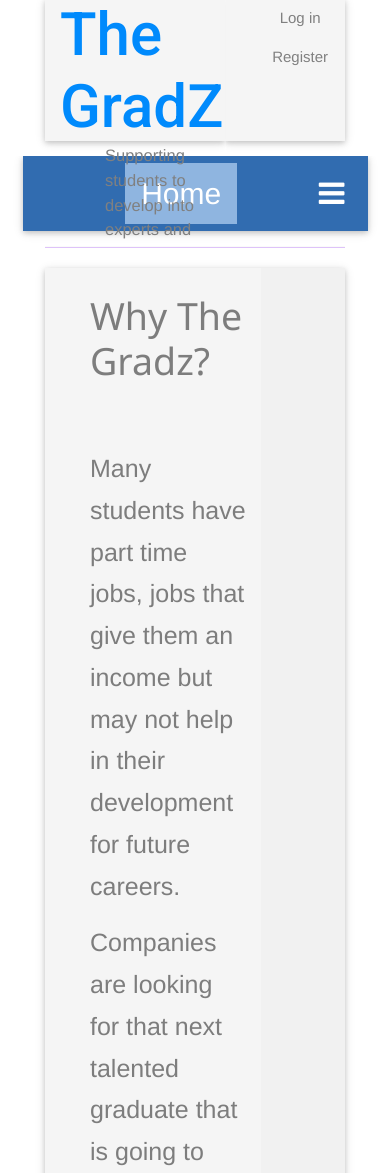
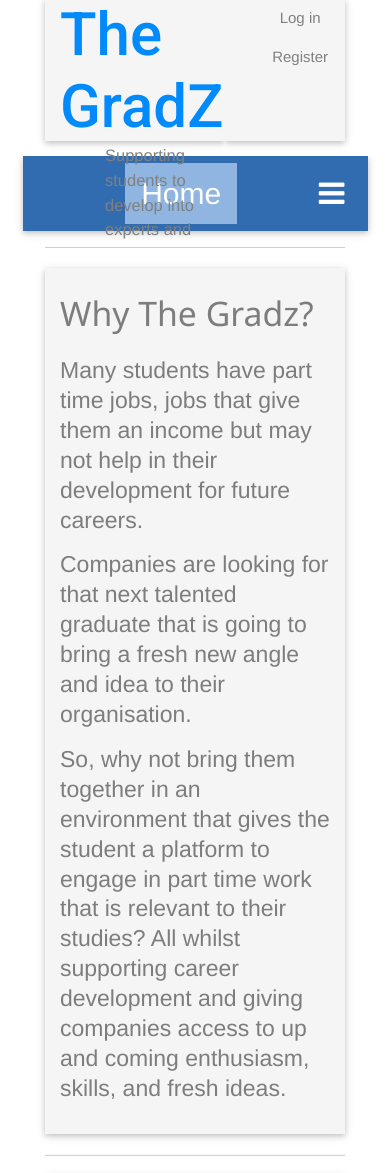
Before and after one commit to tthornton8/tthornton8.github.io, a PHP site: page / in a window 390 px wide; the page is wider, and only the part inside the window is pictured. Shown: the part 16-1189 px from the top of that part. Run offline with PHP 8.4, Linux system fonts and the light colour scheme.

Commit message:
fix text sizes

```diff
--- a/index.html
+++ b/index.html
@@ -47,17 +47,11 @@ if (isset($_SESSION['id'])) {
         <hr class = "_sep_bar" style = "margin-top: 0px;">
 
         <div class="_row">
-            <div class="_left">
-                <h1>Why The Gradz?</h1>
-                <span>
-                    <p style = "font-size: 25px; line-height: 167%; margin-top: 1em">Many students have part time jobs, jobs that give them an income but may not help in their development for future careers.</p>
-                    <p style = "font-size: 25px; line-height: 167%">Companies are looking for that next talented graduate that is going to bring a fresh new angle and idea to their organisation.</p>
-                    <p style = "font-size: 25px; line-height: 167%">So, why not bring them together in an environment that gives the student a platform to engage in part time work that is relevant to their studies? All whilst supporting career development and giving companies access to up and coming enthusiasm, skills, and fresh ideas.</p>
-                </span>
-            </div>
-            <div class="_right">
-                <p> </p>
-            </div>
+            <div><h1>Why The Gradz?</h1></div>
+            <div><p style = " margin-top: 1em">Many students have part time jobs, jobs that give them an income but may not help in their development for future careers.</p></div>
+            <div><p>Companies are looking for that next talented graduate that is going to bring a fresh new angle and idea to their organisation.</p></div>
+            <div><p>So, why not bring them together in an environment that gives the student a platform to engage in part time work that is relevant to their studies?
+                All whilst supporting career development and giving companies access to up and coming enthusiasm, skills, and fresh ideas.</p></div>
         </div>
 
         <hr class = "_sep_bar">
--- a/style.css
+++ b/style.css
@@ -394,42 +394,32 @@ a.button_company:hover {
 
 ._row {
   margin-top: 1rem;
-  display: flex;
+  display: grid;
+  grid-auto-rows: 50px auto auto auto;
   box-shadow: inset 0 0 0 1000px #F1F1F1B2, 0 2px 5px 0 rgba(0,0,0,0.16),0 2px 10px 0 rgba(0,0,0,0.12);
-  min-height: 555px;
+  /* min-height: 555px; */
+  min-height: 450px;
+  color: rgb(125, 125, 125);
+  padding-left: 3rem;
+
+  background-image: url("img/homepage.png") ;
+  background-repeat: no-repeat;
+  background-position: right;
+  background-size: contain;
 }
 
-._left {
-  flex: 65%;
-  margin: 1rem;
-  margin-left: 3rem;
-  color: rgb(125, 125, 125);
+._row div {
+  display: grid;
+  width: min(850px, 60%);
 }
 
-._left span {
-  display: inline-block;
-  vertical-align: middle;
-  line-height: normal;
-  padding-top: 2rem;
-}
-
-._left h1 {
-  /* font-family: Helvetica, sans-serif; */
+._row h1 {
   font-size: 250%;
 }
 
-._right {
-  flex: 35%;
-  /* padding-left: 10%;
-  padding-right: 10%; */
-  background-image: url("img/homepage.png") ;
-  background-repeat: no-repeat;
-  background-size: contain;
-  background-position: center;
-  background-attachment: scroll;
-  /* padding-top:50%; */
-  box-shadow: inset 0 0 0 1000px #F1F1F1AA;
-  padding: 0;
+._row p {
+  font-size: 25px;
+  line-height: 167%;
 }
 
 ._col {
@@ -735,8 +725,8 @@ a.button_company:hover {
 ._sc_grid_item {
   display: grid;
   grid-template-areas:
-  'title title'
-  'text buttons';
+  'title title title'
+  'text text buttons';
   color: white;
   padding: 20px;
   box-shadow:  0 2px 5px 0 rgba(0,0,0,0.16),0 2px 10px 0 rgba(0,0,0,0.12);
@@ -763,7 +753,7 @@ a.button_company:hover {
   display: grid;
   grid-area: text;
   font-size: 18px;
-  width: 40%;
+  width: 85%;
 }
 
 ._sc_grid_buttons {
@@ -863,6 +853,13 @@ a.button_company:hover {
   margin-left: 5%;
 }
 
+@media screen and (max-width: 1550px) {
+  ._row {
+    background-size: 40% auto;
+  }
+}
+
+
 @media screen and (max-width: 850px) {
   ._sc_grid {
     display: grid;
@@ -871,6 +868,10 @@ a.button_company:hover {
     background-size: auto 100%;
     background-repeat: no-repeat;
     background-position: 0% 40%;
+  }
+
+  ._sc_grid_title {
+    font-size: 55px;
   }
 
   ._sc_company {
@@ -893,6 +894,24 @@ a.button_company:hover {
       'sk1 sk2'
       'sk3 sk4';
   }
+
+  ._sc_grid_text {
+    font-size: 17px;
+  }
+
+  ._row {
+    padding: 1em;
+  }
+
+  ._row h1 {
+    /* font-family: Helvetica, sans-serif; */
+    font-size: 225%;
+  }
+
+  ._row p {
+    font-size: 23px;
+    line-height: 130%;
+  }
 }
 
 @media screen and (max-width: 665px) {
@@ -903,4 +922,20 @@ a.button_company:hover {
       'sk3'
       'sk4';
   }
+
+  ._row {
+    background-image: none;
+  }
+
+  ._row div {
+    width: 100%;
+  }
+
+  ._sc_grid_title {
+    font-size: 40px;
+  }
+
+  ._sc_grid_text {
+    font-size: 16px;
+  }
 }
```
